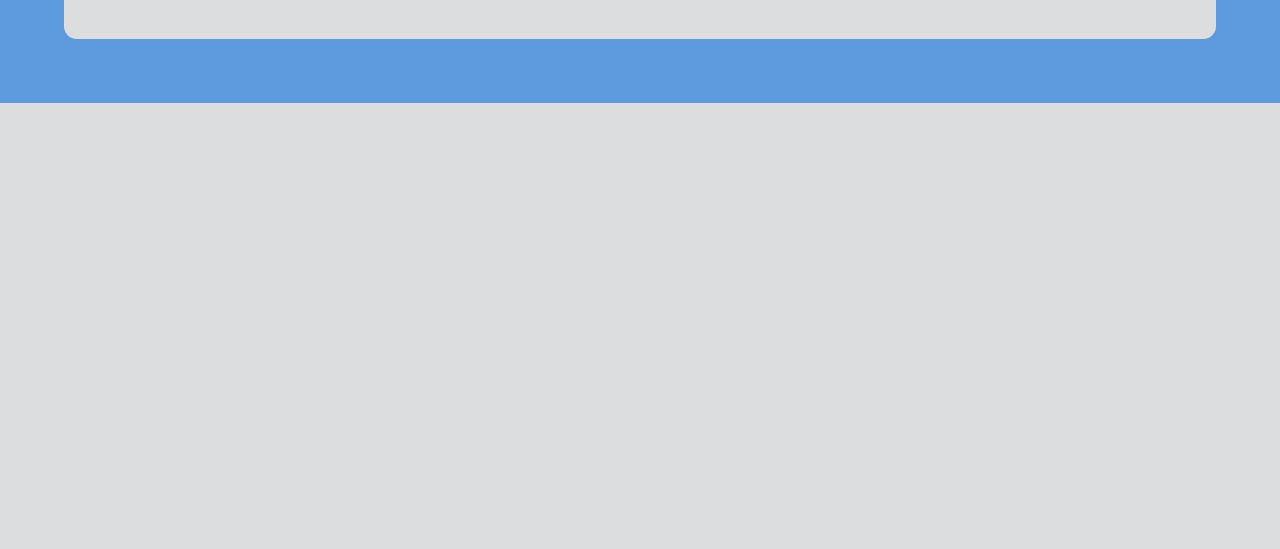
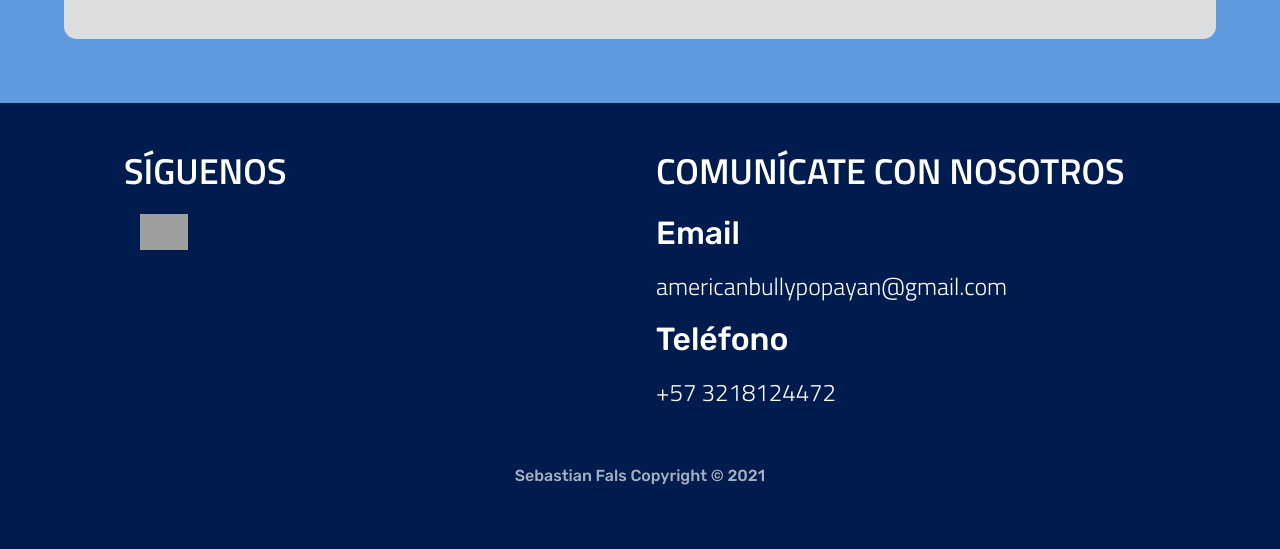
Before and after one commit to American-Bully-Popayan/American-Bully-Popayan.github.io, a PHP site: page / in a window 1280 px wide. Shown: the part 4488-5037 px from the top of the page. Before the commit the page ends 4591 px from the top, so only its background shows below. Run offline with PHP 8.4, Linux system fonts and the light colour scheme; some libraries are stand-ins or nearby versions; grey boxes are pictures that could not be loaded.

Commit message:
Favicon mejorado y footer completo (Arreglo de bugs)

```diff
--- a/css/style.css
+++ b/css/style.css
@@ -6,7 +6,7 @@
 :root {
     --Background-Color: #ffe364;
     --Background-Color-Light: #5D9ADE;
-    --Background-Color-Dark: #002973;
+    --Background-Color-Dark: #001b4d;
     --Font-Color: #161616;
     --Font-Color1: #005216;
     --Font-Color2: rgb(224, 223, 223);
@@ -270,3 +270,79 @@ h3{
     font-weight: 300;
     margin-bottom: 0;
 }
+.footer
+{
+    width: 100%;
+    height: auto;
+    padding:  3vh;
+    background-color: var(--Background-Color-Dark);
+}
+
+.footer #contenido1
+{
+    display: flex;
+    flex-wrap: wrap;
+    flex-direction: row;
+    justify-content: center;
+}
+
+.siguenos
+{
+    display: flex;
+    flex-wrap: wrap;
+    flex-direction: column;
+    width: 100%;
+    max-width: 500px;
+    height: auto;
+    justify-content: left;
+    font-family: "Titillium Web", sans-serif;
+    font-size: 3vh;
+    color: #FFF;
+    margin: 2vh;
+}
+#redes
+{
+    width: 100%;
+    max-width: 2em;
+    margin: 1vh;
+    display: flex;
+    flex-wrap: wrap;
+    flex-direction: row;
+    align-items: center;
+    justify-content: center;
+}
+#redes img
+{
+    width: 100%;
+    height: auto;
+    margin: 1vh;
+}
+.comunicate
+{
+    display: flex;
+    flex-wrap: wrap;
+    flex-direction: column;
+    width: 100%;
+    max-width: 500px;
+    justify-content: left;
+    height: auto;
+    font-family: "Titillium Web", sans-serif;
+    font-size: 3vh;
+    color: #FFF;
+    margin: 2vh;
+}
+.comunicate h3
+{
+    font-size: 4vh;
+    margin-top: 2vh;
+    margin-bottom: 2vh;
+}
+
+#copyright
+{
+    margin: 5vh;
+    font-family: "Rubik", sans-serif;
+    font-size: 2vh;
+    color: rgba(255, 255, 255, 0.651);
+    text-align: center;
+}
--- a/index.html
+++ b/index.html
@@ -5,7 +5,7 @@
     <meta http-equiv="X-UA-Compatible" content="IE=edge">
     <meta name="viewport" content="width=device-width, initial-scale=1.0">
     <!--Favicon-->
-    <link rel="shortcut icon" type="image/png" href="https://imgur.com/AKzxz8a.png">
+    <link rel="shortcut icon" type="image/png" href="https://imgur.com/KAC1oaz.png">
     <!--Core theme CSS-->
     <link rel="stylesheet" href="css/style.css">
     <title>American Bully Popay&aacute;n</title>
@@ -95,7 +95,27 @@
             <div id="imagenA"><img class="imagenB" src="https://imgur.com/R3ndvcN.jpeg" alt=""><img class="imagenB" src="https://imgur.com/R3ndvcN.jpeg" alt=""></div>
         </div>
     </div>
-    <a href="https://api.whatsapp.com/send?phone=3218124472" class="btn-wsp" target="_blank"><img src="https://imgur.com/01DuuRa.png" width="55px"alt=""></a>
+    <div class="footer">
+    <div id="contenido1">
+        <div class="siguenos">
+            <h2>S&Iacute;GUENOS</h2>
+            <div id="redes">
+                <a href="https://www.instagram.com/p/CXFH0kgpTrM/?utm_medium=share_sheet" target="_blank"><img src="https://imgur.com/61C4WXb.png" alt=""></a>
+            </div>
+        </div>
+        <div class="comunicate">
+            <h2>COMUN&Iacute;CATE CON NOSOTROS</h2>
+            <div id="contenido">
+            <h3>Email</h3>
+            <p>americanbullypopayan@gmail.com</p>
+            <h3>Tel&eacute;fono</h3>
+            <p>+57 3218124472</p>
+            </div>
+        </div>
+    </div>
+        <p id="copyright">Sebastian Fals Copyright © 2021</p>
+    </div>
+    <a href="https://api.whatsapp.com/send?phone=573218124472" class="btn-wsp" target="_blank"><img src="https://imgur.com/01DuuRa.png" width="55px"alt=""></a>
 
     <script src="https://ajax.googleapis.com/ajax/libs/jquery/1.11.2/jquery.min.js"></script>
     <script src="https://cdn.jsdelivr.net/npm/particles.js@2.0.0/particles.min.js"></script>
```
